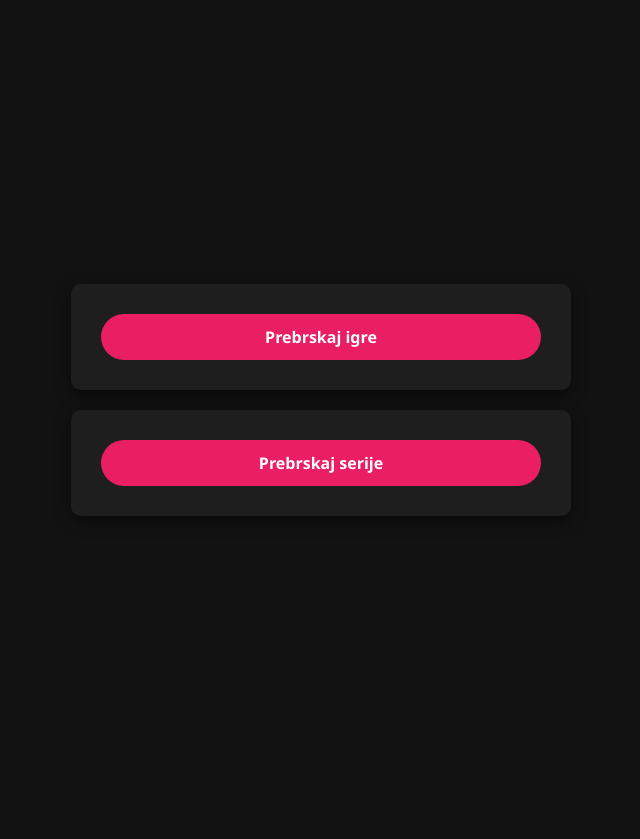
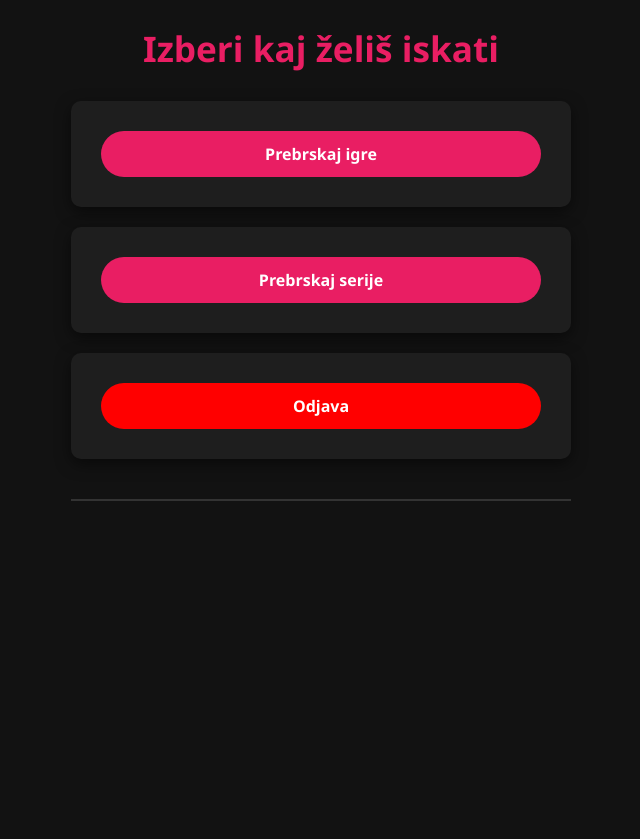
Before and after one commit to ChipOfPotatoe1/zaklju-naNal, a Flask app: page /izbira in a window 1280 px wide. Shown: the whole page, without its empty margins (319-959 px from the left). Before the commit the page ends 486 px from the top, so only its background shows below. Run offline with Flask 3, Linux system fonts and the light colour scheme.

Commit message:
dodajanje tekocega traka z ajaxom

```diff
--- a/templates/index.html
+++ b/templates/index.html
@@ -20,7 +20,7 @@
         {{ opis }}
     {% endif %}
     <form action="{{ url_for('logout') }}" method="get">
-        <button type="submit">Odjava</button>
+        <button type="submit" style="background-color:red">Odjava</button>
     </form>
     <form action="{{ url_for('izbira') }}" method="get">
         <button type="submit">Vrni se nazaj</button>
--- a/templates/izbira.html
+++ b/templates/izbira.html
@@ -1,21 +1,17 @@
-
 <!DOCTYPE html>
 <html lang="en">
     <head>
-    <meta charset="UTF-8">
-    <meta name="viewport" content="width=device-width, initial-scale=1.0">
+        <meta charset="UTF-8" />
+        <meta name="viewport" content="width=device-width, initial-scale=1" />
         <title>Izbira</title>
         <style>
             * {
-    margin: 0;
-    padding: 0;
-    box-sizing: border-box;
+                margin: 0; padding: 0; box-sizing: border-box;
                 font-family: 'Segoe UI', Arial, sans-serif;
             }
-
             body {
                 background-color: #121212;
-    color: #ffffff;
+                color: #fff;
                 padding: 20px;
                 max-width: 1200px;
                 margin: 0 auto;
@@ -26,18 +22,22 @@ body {
                 min-height: 100vh;
                 animation: fadeIn 0.5s ease-in-out;
             }
-
             .container {
                 width: 100%;
                 max-width: 500px;
             }
-
+            h1 {
+                color: #e91e63; /* rdečkasto roza barva */
+                text-align: center;
+                margin-bottom: 25px; /* prostor pod naslovom */
+                font-weight: 700;
+                font-size: 2.2rem;
+            }
             .button-container {
                 display: flex;
                 flex-direction: column;
                 gap: 20px;
             }
-
             form {
                 background-color: #1e1e1e;
                 padding: 30px;
@@ -49,7 +49,6 @@ form {
                 flex-direction: column;
                 gap: 20px;
             }
-
             button {
                 padding: 12px 25px;
                 background-color: #e91e63;
@@ -61,28 +60,57 @@ button {
                 transition: background-color 0.3s;
                 font-size: 16px;
             }
-
             button:hover {
                 background-color: #c2185b;
             }
-
-/* Animation for page load */
             @keyframes fadeIn {
                 from { opacity: 0; transform: translateY(20px); }
                 to { opacity: 1; transform: translateY(0); }
             }
-
-/* Responsive design */
             @media (max-width: 768px) {
                 form {
                     padding: 20px;
                     width: 90%;
                 }
             }
+            .slideshow-wrapper {
+                overflow: hidden;
+                width: 100%;
+                margin-top: 40px;
+                border-top: 2px solid #333;
+                padding-top: 20px;
+                position: relative;
+                height: 320px; /* dovolj prostora za slike + naslove */
+            }
+            .slideshow {
+                display: flex;
+                position: absolute;
+                left: 0;
+                top: 0;
+                height: 100%;
+                will-change: transform;
+            }
+            .slideshow-item {
+                flex: 0 0 auto;
+                width: 250px;
+                margin: 0 25px;
+                text-align: center;
+                color: #ccc;
+            }
+            .slideshow-item img {
+                width: 100%;
+                border-radius: 10px;
+                display: block;
+            }
+            .slideshow-item p {
+                margin-top: 8px;
+                font-size: 14px;
+            }
         </style>
     </head>
     <body>
         <div class="container">
+            <h1>Izberi kaj želiš iskati</h1>
             <div class="button-container">
                 <form action="{{ url_for('index') }}" method="get">
                     <button type="submit">Prebrskaj igre</button>
@@ -90,7 +118,84 @@ button:hover {
                 <form action="{{ url_for('serije') }}" method="get">
                     <button type="submit">Prebrskaj serije</button>
                 </form>
+                <form action="{{ url_for('login') }}" method="get">
+                    <button type="submit" style="background-color:red"><strong>Odjava</strong></button>
+                </form>
+            </div>
+            <div class="slideshow-wrapper">
+                <div class="slideshow" id="slideshow"></div>
             </div>
         </div>
+        <script>
+            const apiKljuc = '7482e2d4fb924a119eedc34862b5ce39';
+
+            async function pridobiIgre() {
+                try {
+                    const response = await fetch(`https://api.rawg.io/api/games?page_size=10&key=${apiKljuc}`);
+                    if (!response.ok) {
+                        console.error('Napaka pri pridobivanju iger:', response.status, response.statusText);
+                        return;
+                    }
+                    const data = await response.json();
+
+                    const igre = data.results.filter(igra => igra.background_image).map(igra => ({
+                        url: igra.background_image,
+                        naslov: igra.name
+                    }));
+
+                    const slideshow = document.getElementById("slideshow");
+
+                    // Podvoji 3x da se premikajo gladko
+                    const podvojene = igre.concat(igre, igre);
+
+                    podvojene.forEach(igra => {
+                        const div = document.createElement("div");
+                        div.className = "slideshow-item";
+                        div.innerHTML = `
+                            <img src="${igra.url}" alt="${igra.naslov}">
+                            <p>${igra.naslov}</p>
+                        `;
+                        slideshow.appendChild(div);
+                    });
+
+                    // počaka da so slike naložene pa izračuna širino
+                    await new Promise(resolve => {
+                        let loadedCount = 0;
+                        const images = slideshow.querySelectorAll('img');
+                        images.forEach(img => {
+                            if (img.complete) {
+                                loadedCount++;
+                            } else {
+                                img.onload = () => {
+                                    loadedCount++;
+                                    if (loadedCount === images.length) resolve();
+                                };
+                                img.onerror = () => {
+                                    loadedCount++;
+                                    if (loadedCount === images.length) resolve();
+                                };
+                            }
+                        });
+                        if (loadedCount === images.length) resolve();
+                    });
+
+                    // nastavitve animacije za css
+                    const width = slideshow.scrollWidth / 3;  // širina za slike, mogl smo potrojit da se slike ponaulajo
+                    let posX = 0;
+                    const speed = 1; // nastavi hitrost, večja vrednost k je hitrejs bo slo
+
+                    function animate() {
+                        posX -= speed;
+                        if (posX <= -width) posX = 0; // reset na začetk, da je neskončno
+                        slideshow.style.transform = `translateX(${posX}px)`;
+                        requestAnimationFrame(animate);
+                    }
+                    animate();
+                } catch (error) {
+                    console.error('Napaka:', error);
+                }
+            }
+            pridobiIgre();
+        </script>
     </body>
 </html>
--- a/templates/serije.html
+++ b/templates/serije.html
@@ -179,7 +179,7 @@
     </section>
     {% endif %}
     <form action="{{ url_for('logout') }}" method="get">
-        <button type="submit">Odjava</button>
+        <button type="submit" style="background-color:red">Odjava</button>
     </form>
     <form action="{{ url_for('izbira') }}" method="get">
         <button type="submit">Vrni se nazaj</button>
```
Also changed, not shown: templates/login.html (+5 -5 lines). Lines whose indentation alone changed are shown as unchanged.
